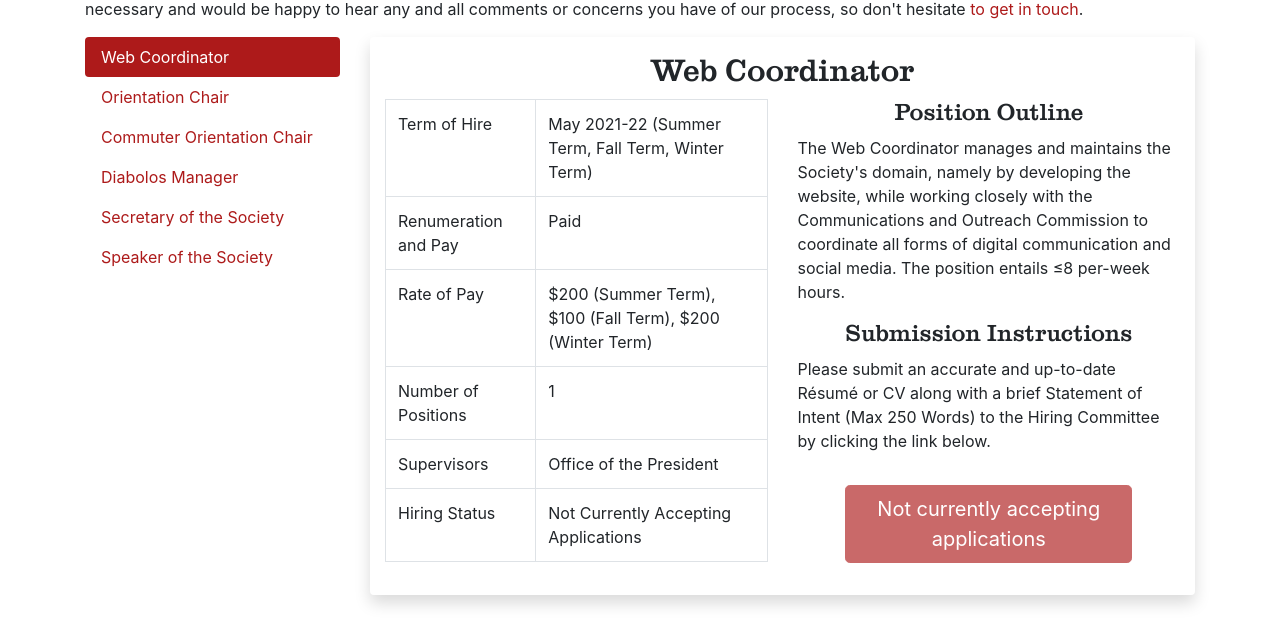
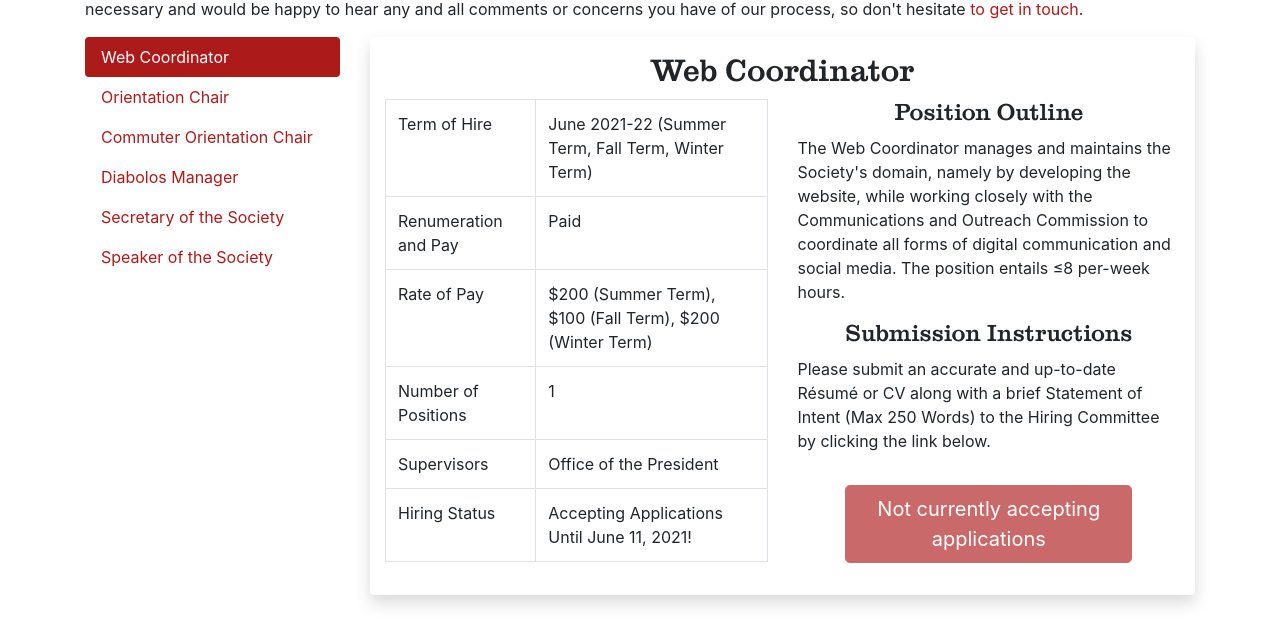
Before and after one commit to uclit-webmaster/uclit-site, a Jekyll site: the page built from get-involved/jobs-and-employment.html, in a window 1280 px wide and 1379 px high. Shown: the part 427-1063 px from the top of the window. Built offline with Jekyll 4.4.1, drawn with Linux system fonts in a browser that asks for light colours; nearby versions of some CDN libraries.

Commit message:
Update jobs-employment.yml

```diff
--- a/_data/jobs-employment.yml
+++ b/_data/jobs-employment.yml
@@ -45,7 +45,7 @@ jobs:
       Please submit an accurate and up-to-date Résumé or CV along with a brief Statement of Intent (Max 250 Words) to the Hiring Committee by clicking the link below.
     table-data: # new lines are preserved, no need for <p> tags
       - left: Term of Hire
-        right: May 2021-22 (Summer Term, Fall Term, Winter Term)
+        right: June 2021-22 (Summer Term, Fall Term, Winter Term)
       - left: Renumeration and Pay
         right: Paid
       - left: Rate of Pay
@@ -55,7 +55,7 @@ jobs:
       - left: Supervisors
         right: Office of the President
       - left: Hiring Status
-        right: Not Currently Accepting Applications
+        right: Accepting Applications Until June 11, 2021!
 
   - title: Orientation Chair
     position-outline: |
```
